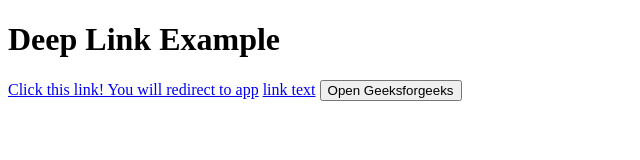
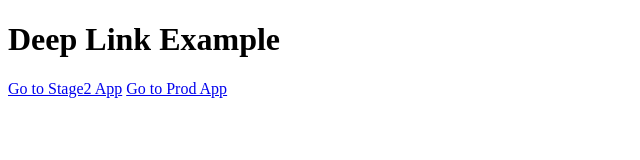
Before and after one commit to TheZebraz/htmldeploy.io, a plain HTML site: page index.html in a window 1280 px wide. Shown: the whole page, without its empty margins (0-640 px from the left). Drawn offline with Linux system fonts and the light colour scheme.

Commit message:
Change link

```diff
--- a/index.html
+++ b/index.html
@@ -3,21 +3,8 @@
 <head>
 <body>
 <h1>Deep Link Example</h1>
-<a href="app://www.gem4me.com/gotoapp">Click this link! You will redirect to app</a>
-
-<a id="myLink" href="javascript:MyFunction();">link text</a>
-
-<button onclick="NewTab()">
-    Open Geeksforgeeks
-</button>
-
-<script>
-        function NewTab() {
-            window.open(
-            "https://onliner.by", "_blank");
-        }
-
-</script>
+<a href="app://ms8s.test-app.link/replenish/gotoapp">Go to Stage2 App</a>
+<a href="app://links.gem4me.com/replenish/gotoapp">Go to Prod App</a>
 </body>
 </head>
 </html>
```
